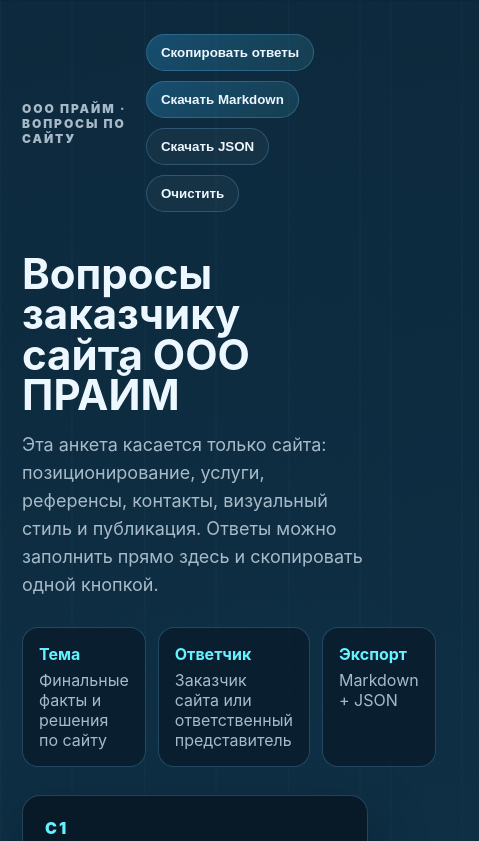
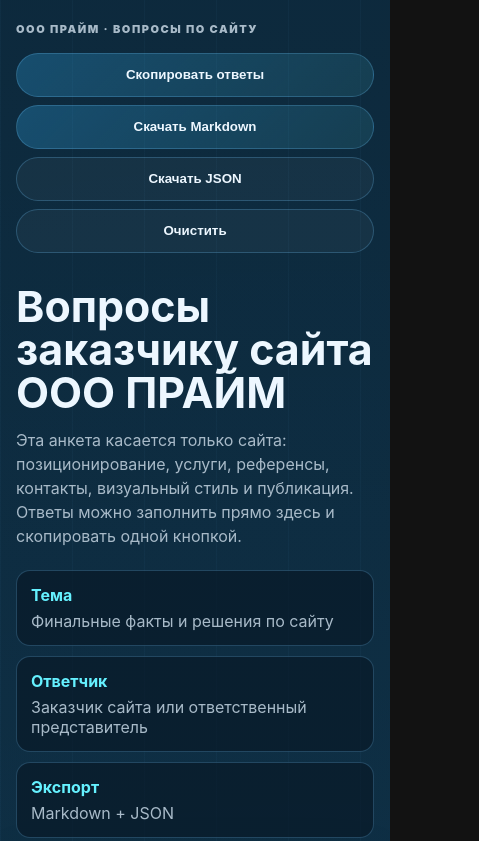
Before and after one commit to allthesedreams/ooo-prime-industrial-preview, a plain HTML site: page client-questions.html in a window 390 px wide. Shown: the top 841 px of the page, 479 px wide, since content can reach past the window. Drawn offline with Linux system fonts and the light colour scheme.

Commit message:
Update Prime mobile questions layout

```diff
--- a/client-questions.html
+++ b/client-questions.html
@@ -11,6 +11,30 @@
     h1{font-size:clamp(42px,5vw,72px);line-height:.96;margin:0 0 16px}.lead{max-width:840px;color:var(--muted);font-size:18px;line-height:1.55;margin:0 0 28px}.meta{display:grid;grid-template-columns:repeat(3,1fr);gap:12px;margin:24px 0 28px}.pill{border:1px solid var(--line);border-radius:16px;padding:16px;background:rgba(8,23,37,.65);color:var(--muted)}.pill b{display:block;color:var(--cyan);margin-bottom:6px}
     .question{border:1px solid var(--line);border-radius:18px;background:var(--panel);padding:22px;margin:14px 0;box-shadow:0 18px 60px rgba(0,0,0,.25)}.qid{color:var(--cyan);font-weight:900;letter-spacing:.12em}.question h2{font-size:24px;margin:6px 0 14px}.grid{display:grid;grid-template-columns:1fr 1fr;gap:14px}.box{border:1px solid rgba(114,200,255,.14);border-radius:14px;padding:14px;background:rgba(11,31,49,.58);color:var(--muted);line-height:1.5}.box b{color:var(--text)}ul{margin:8px 0 0;padding-left:20px}textarea{width:100%;min-height:120px;margin-top:14px;border:1px solid var(--line);border-radius:14px;background:rgba(0,0,0,.22);color:var(--text);padding:14px;font:15px/1.45 Inter,Arial,sans-serif;resize:vertical}
     .foot{margin-top:24px;color:var(--muted);font-size:13px;border-top:1px solid rgba(255,255,255,.08);padding-top:16px}
+    @media (max-width:720px){
+      html,body{width:100%;max-width:100%;overflow-x:hidden}
+      .shell{width:min(100% - 32px,520px);padding:22px 0 46px}
+      .top{display:grid;grid-template-columns:1fr;align-items:start;gap:16px;margin-bottom:32px}
+      .brand{max-width:260px;font-size:11px;line-height:1.35;letter-spacing:.14em}
+      .actions{display:grid;grid-template-columns:1fr;gap:8px;width:100%}
+      button,a.btn{width:100%;min-height:44px;padding:10px 12px;line-height:1.15;white-space:normal}
+      h1{font-size:clamp(36px,11vw,48px);line-height:1;margin-bottom:14px;overflow-wrap:anywhere}
+      .lead{font-size:16px;line-height:1.5;margin-bottom:22px}
+      .meta,.grid{grid-template-columns:1fr;gap:10px}
+      .meta{margin:20px 0 24px}
+      .pill,.question,.box{min-width:0;max-width:100%;overflow-wrap:anywhere}
+      .pill{padding:14px;border-radius:14px}
+      .question{padding:18px;border-radius:16px;margin:12px 0}
+      .question h2{font-size:22px;line-height:1.12;overflow-wrap:anywhere}
+      .box{padding:13px;border-radius:13px}
+      textarea{min-height:112px;font-size:14px}
+    }
+    @media (max-width:380px){
+      .shell{width:calc(100% - 28px)}
+      h1{font-size:clamp(34px,10.8vw,42px)}
+      .question{padding:16px}
+      .question h2{font-size:20px}
+    }
   </style>
 </head>
 <body>
```
